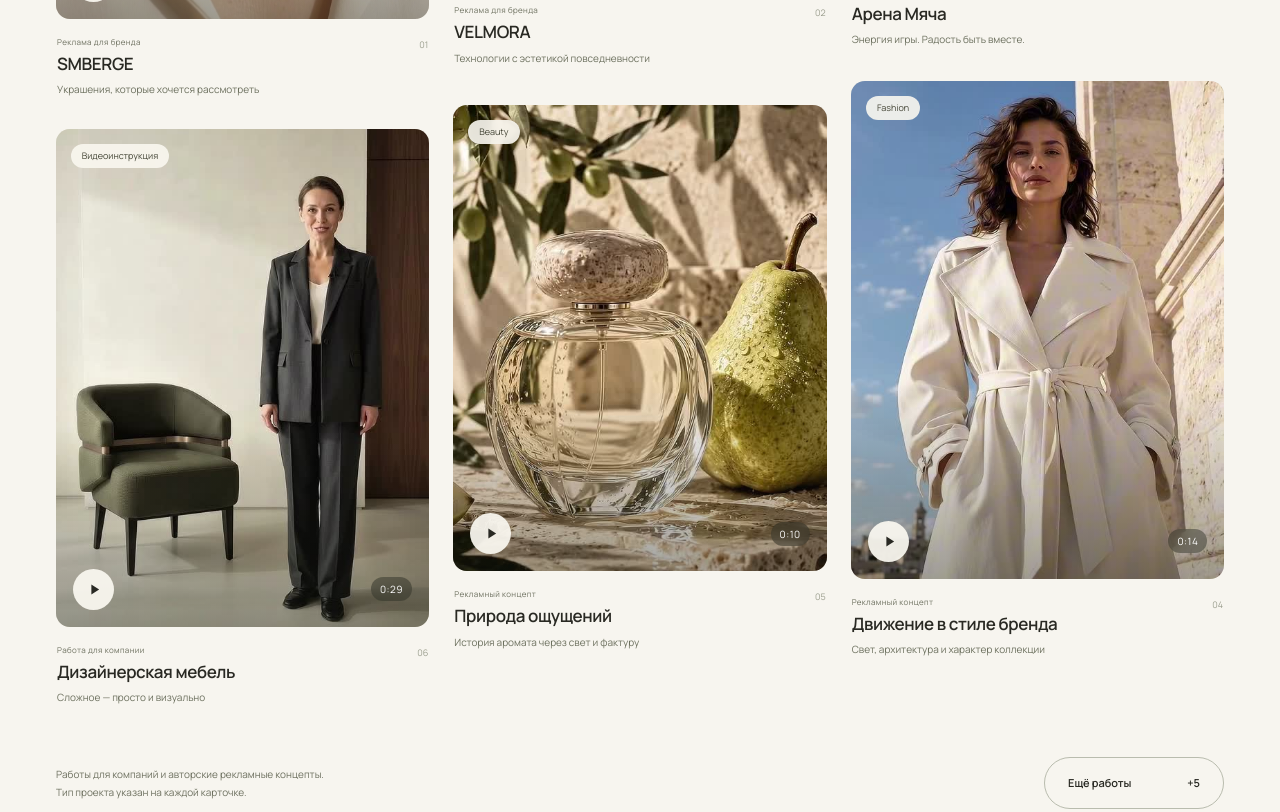
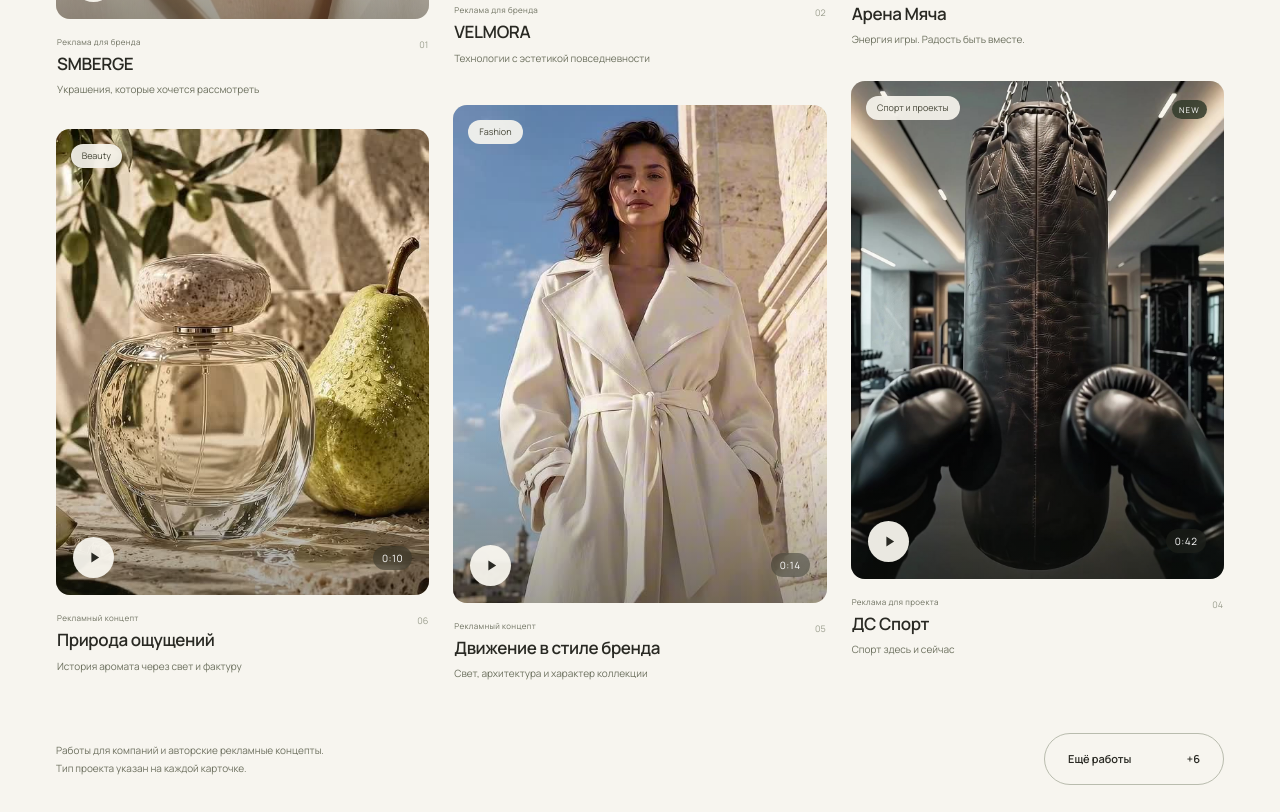
Before and after one commit to Svadba1509/AI-Video, a plain HTML site: page index.html in a window 1280 px wide. Shown: the part 1755-2567 px from the top of the page. Drawn offline with Linux system fonts and the light colour scheme.

Commit message:
Add DS Sport advertising video to portfolio

```diff
--- a/index.html
+++ b/index.html
@@ -16,7 +16,7 @@
   <link rel="stylesheet" href="fonts.css?v=20261113">
   <link rel="stylesheet" href="style.css?v=20261113-contacts">
   <link rel="stylesheet" href="collections.css?v=20261113-contacts">
-  <script src="projects.js?v=20261113-safety" defer></script>
+  <script src="projects.js?v=20261114-ds-sport" defer></script>
   <script src="app.js?v=20261113-contacts" defer></script>
   <link rel="canonical" href="https://svadba1509.github.io/AI-Video/">
   <meta property="og:url" content="https://svadba1509.github.io/AI-Video/">
@@ -51,7 +51,7 @@
     <section class="works wrap section-space" id="works" aria-labelledby="works-title">
       <div class="section-topline"><p class="eyebrow">01 / ИЗБРАННЫЕ РАБОТЫ</p><span class="quiet-label">Разные ниши. Свой характер.</span></div>
       <div class="section-heading"><h2 id="works-title">Красиво — это только<br><em>начало истории.</em></h2><p>Украшения, технологии, спорт.<br>Посмотрите, как может выглядеть<br>визуальная история вашего бренда.</p></div>
-      <div class="portfolio-bar"><div class="filters" role="group" aria-label="Категории портфолио"><button type="button" data-filter="all" aria-pressed="true" class="active">Все работы <span>11</span></button><button type="button" data-filter="brands" aria-pressed="false">Для брендов</button><button type="button" data-filter="product" aria-pressed="false">Продукт</button><button type="button" data-filter="concepts" aria-pressed="false">Концепты</button></div><span class="watch-note"><svg viewBox="0 0 24 24" aria-hidden="true"><path d="m9 5 11 7-11 7Z" fill="currentColor"/></svg> Нажмите, чтобы посмотреть</span></div>
+      <div class="portfolio-bar"><div class="filters" role="group" aria-label="Категории портфолио"><button type="button" data-filter="all" aria-pressed="true" class="active">Все работы <span>12</span></button><button type="button" data-filter="brands" aria-pressed="false">Для брендов</button><button type="button" data-filter="product" aria-pressed="false">Продукт</button><button type="button" data-filter="concepts" aria-pressed="false">Концепты</button></div><span class="watch-note"><svg viewBox="0 0 24 24" aria-hidden="true"><path d="m9 5 11 7-11 7Z" fill="currentColor"/></svg> Нажмите, чтобы посмотреть</span></div>
       <div class="gallery"><article class="work" data-category="brands product" data-index="0"><div class="work-inner">
       <button type="button" class="art" data-project="smberge" style="--art-ratio:3 / 4" aria-label="Смотреть видео: SMBERGE">
         <img src="assets/smberge-poster.jpg" alt="Жемчужное украшение SMBERGE на модели в тёплом солнечном свете" width="1080" height="1920" loading="lazy" decoding="async">
@@ -79,79 +79,88 @@
       </button>
       <div class="caption"><div><p class="work-type">Реклама для проекта</p><h3>Арена Мяча</h3><p class="work-subtitle">Энергия игры. Радость быть вместе.</p></div><span class="work-number">03</span></div>
     </div></article>
-<article class="work" data-category="concepts" data-index="3"><div class="work-inner">
+<article class="work" id="work-ds-sport" data-category="brands" data-index="3"><div class="work-inner">
+      <button type="button" class="art" data-project="ds-sport" style="--art-ratio:3 / 4" aria-label="Смотреть видео: ДС Спорт">
+        <img src="assets/ds-sport-poster.jpg" alt="Боксёрские перчатки и кожаная груша в современном спортивном зале" width="1080" height="1920" loading="lazy" decoding="async">
+        <span class="art-category">Спорт и проекты</span>
+        <span class="new-tag">NEW</span>
+        <span class="art-bottom"><span class="play-button"><svg viewBox="0 0 24 24" aria-hidden="true"><path d="m9 5 11 7-11 7Z" fill="currentColor"/></svg><span>Смотреть</span></span><span class="duration">0:42</span></span>
+      </button>
+      <div class="caption"><div><p class="work-type">Реклама для проекта</p><h3>ДС Спорт</h3><p class="work-subtitle">Спорт здесь и сейчас</p></div><span class="work-number">04</span></div>
+    </div></article>
+<article class="work" data-category="concepts" data-index="4"><div class="work-inner">
       <button type="button" class="art" data-project="fashion" style="--art-ratio:3 / 4" aria-label="Смотреть видео: Движение в стиле бренда">
         <img src="assets/fashion-video-poster.jpg" alt="Модель в светлом пальто у каменной архитектуры" width="540" height="960" loading="lazy" decoding="async">
         <span class="art-category">Fashion</span>
 
         <span class="art-bottom"><span class="play-button"><svg viewBox="0 0 24 24" aria-hidden="true"><path d="m9 5 11 7-11 7Z" fill="currentColor"/></svg><span>Смотреть</span></span><span class="duration">0:14</span></span>
       </button>
-      <div class="caption"><div><p class="work-type">Рекламный концепт</p><h3>Движение в стиле бренда</h3><p class="work-subtitle">Свет, архитектура и характер коллекции</p></div><span class="work-number">04</span></div>
+      <div class="caption"><div><p class="work-type">Рекламный концепт</p><h3>Движение в стиле бренда</h3><p class="work-subtitle">Свет, архитектура и характер коллекции</p></div><span class="work-number">05</span></div>
     </div></article>
-<article class="work" data-category="concepts product" data-index="4"><div class="work-inner">
+<article class="work" data-category="concepts product" data-index="5"><div class="work-inner">
       <button type="button" class="art" data-project="nature" style="--art-ratio:4 / 5" aria-label="Смотреть видео: Природа ощущений">
         <img src="assets/nature-poster.jpg" alt="Флакон духов и зелёная груша на камне в солнечном свете" width="540" height="960" loading="lazy" decoding="async">
         <span class="art-category">Beauty</span>
 
         <span class="art-bottom"><span class="play-button"><svg viewBox="0 0 24 24" aria-hidden="true"><path d="m9 5 11 7-11 7Z" fill="currentColor"/></svg><span>Смотреть</span></span><span class="duration">0:10</span></span>
       </button>
-      <div class="caption"><div><p class="work-type">Рекламный концепт</p><h3>Природа ощущений</h3><p class="work-subtitle">История аромата через свет и фактуру</p></div><span class="work-number">05</span></div>
+      <div class="caption"><div><p class="work-type">Рекламный концепт</p><h3>Природа ощущений</h3><p class="work-subtitle">История аромата через свет и фактуру</p></div><span class="work-number">06</span></div>
     </div></article>
-<article class="work" data-category="brands" data-index="5"><div class="work-inner">
+<article class="work extra-work" data-category="brands" data-index="6"><div class="work-inner">
       <button type="button" class="art" data-project="furniture" style="--art-ratio:3 / 4" aria-label="Смотреть видео: Дизайнерская мебель">
         <img src="assets/furniture-v2-poster.jpg" alt="Ведущая рядом с дизайнерским креслом в светлом интерьере" width="540" height="960" loading="lazy" decoding="async">
         <span class="art-category">Видеоинструкция</span>
 
         <span class="art-bottom"><span class="play-button"><svg viewBox="0 0 24 24" aria-hidden="true"><path d="m9 5 11 7-11 7Z" fill="currentColor"/></svg><span>Смотреть</span></span><span class="duration">0:29</span></span>
       </button>
-      <div class="caption"><div><p class="work-type">Работа для компании</p><h3>Дизайнерская мебель</h3><p class="work-subtitle">Сложное — просто и визуально</p></div><span class="work-number">06</span></div>
+      <div class="caption"><div><p class="work-type">Работа для компании</p><h3>Дизайнерская мебель</h3><p class="work-subtitle">Сложное — просто и визуально</p></div><span class="work-number">07</span></div>
     </div></article>
-<article class="work extra-work" data-category="concepts product" data-index="6"><div class="work-inner">
+<article class="work extra-work" data-category="concepts product" data-index="7"><div class="work-inner">
       <button type="button" class="art" data-project="headphones" style="--art-ratio:4 / 3" aria-label="Смотреть видео: За пределами звука">
         <img src="assets/headphones-poster.jpg" alt="Металлические наушники в солнечном скалистом пейзаже" width="960" height="540" loading="lazy" decoding="async">
         <span class="art-category">Техника</span>
 
         <span class="art-bottom"><span class="play-button"><svg viewBox="0 0 24 24" aria-hidden="true"><path d="m9 5 11 7-11 7Z" fill="currentColor"/></svg><span>Смотреть</span></span><span class="duration">0:08</span></span>
       </button>
-      <div class="caption"><div><p class="work-type">Рекламный концепт</p><h3>За пределами звука</h3><p class="work-subtitle">Продукт в неожиданном пространстве</p></div><span class="work-number">07</span></div>
+      <div class="caption"><div><p class="work-type">Рекламный концепт</p><h3>За пределами звука</h3><p class="work-subtitle">Продукт в неожиданном пространстве</p></div><span class="work-number">08</span></div>
     </div></article>
-<article class="work extra-work" data-category="concepts" data-index="7"><div class="work-inner">
+<article class="work extra-work" data-category="concepts" data-index="8"><div class="work-inner">
       <button type="button" class="art" data-project="safety-sketch" style="--art-ratio:4 / 5" aria-label="Смотреть видео: Скетч об охране труда">
         <img src="assets/safety-sketch-poster.jpg" alt="Иллюстрированная сцена из скетча об охране труда" width="540" height="960" loading="lazy" decoding="async">
         <span class="art-category">Скетч</span>
 
         <span class="art-bottom"><span class="play-button"><svg viewBox="0 0 24 24" aria-hidden="true"><path d="m9 5 11 7-11 7Z" fill="currentColor"/></svg><span>Смотреть</span></span><span class="duration">0:10</span></span>
       </button>
-      <div class="caption"><div><p class="work-type">Авторский скетч</p><h3>Скетч об охране труда</h3><p class="work-subtitle">О безопасности — с характером</p></div><span class="work-number">08</span></div>
+      <div class="caption"><div><p class="work-type">Авторский скетч</p><h3>Скетч об охране труда</h3><p class="work-subtitle">О безопасности — с характером</p></div><span class="work-number">09</span></div>
     </div></article>
-<article class="work extra-work" data-category="brands" data-index="8"><div class="work-inner">
+<article class="work extra-work" data-category="brands" data-index="9"><div class="work-inner">
       <button type="button" class="art" data-project="babloo" style="--art-ratio:3 / 4" aria-label="Смотреть видео: Babloo">
         <img src="assets/babloo-poster.jpg" alt="Кадр видеоролика для Babloo с креативными специалистами" width="540" height="960" loading="lazy" decoding="async">
         <span class="art-category">Видео для бренда</span>
 
         <span class="art-bottom"><span class="play-button"><svg viewBox="0 0 24 24" aria-hidden="true"><path d="m9 5 11 7-11 7Z" fill="currentColor"/></svg><span>Смотреть</span></span><span class="duration">0:08</span></span>
       </button>
-      <div class="caption"><div><p class="work-type">Работа для компании</p><h3>Babloo</h3><p class="work-subtitle">Креативные специалисты рядом</p></div><span class="work-number">09</span></div>
+      <div class="caption"><div><p class="work-type">Работа для компании</p><h3>Babloo</h3><p class="work-subtitle">Креативные специалисты рядом</p></div><span class="work-number">10</span></div>
     </div></article>
-<article class="work extra-work" data-category="concepts product" data-index="9"><div class="work-inner">
+<article class="work extra-work" data-category="concepts product" data-index="10"><div class="work-inner">
       <button type="button" class="art" data-project="nude" style="--art-ratio:3 / 4" aria-label="Посмотреть концепт: Тактильный нюд">
         <img src="assets/nude-v3.png" alt="Пудровый косметический стик рядом с белой фрезией" width="1086" height="1448" loading="lazy" decoding="async">
         <span class="art-category">Beauty</span>
 
         <span class="art-bottom"><span class="play-button"><svg viewBox="0 0 24 24" fill="none" aria-hidden="true"><path d="M6 18 18 6M6 6h12v12" stroke="currentColor" stroke-width="1.6" stroke-linecap="round" stroke-linejoin="round"/></svg><span>Открыть</span></span><span class="duration">КОНЦЕПТ</span></span>
       </button>
-      <div class="caption"><div><p class="work-type">Визуальный концепт · фото</p><h3>Тактильный нюд</h3><p class="work-subtitle">Цвет, фактура и мягкий свет</p></div><span class="work-number">10</span></div>
+      <div class="caption"><div><p class="work-type">Визуальный концепт · фото</p><h3>Тактильный нюд</h3><p class="work-subtitle">Цвет, фактура и мягкий свет</p></div><span class="work-number">11</span></div>
     </div></article>
-<article class="work extra-work" data-category="concepts product" data-index="10"><div class="work-inner">
+<article class="work extra-work" data-category="concepts product" data-index="11"><div class="work-inner">
       <button type="button" class="art" data-project="soft" style="--art-ratio:4 / 3" aria-label="Посмотреть концепт: Мягкая геометрия">
         <img src="assets/soft-v2.png" alt="Молочный косметический стик на фисташковом стекле на лавандовом фоне" width="1086" height="1448" loading="lazy" decoding="async">
         <span class="art-category">Beauty</span>
 
         <span class="art-bottom"><span class="play-button"><svg viewBox="0 0 24 24" fill="none" aria-hidden="true"><path d="M6 18 18 6M6 6h12v12" stroke="currentColor" stroke-width="1.6" stroke-linecap="round" stroke-linejoin="round"/></svg><span>Открыть</span></span><span class="duration">КОНЦЕПТ</span></span>
       </button>
-      <div class="caption"><div><p class="work-type">Визуальный концепт · фото</p><h3>Мягкая геометрия</h3><p class="work-subtitle">Визуальный язык будущей кампании</p></div><span class="work-number">11</span></div>
+      <div class="caption"><div><p class="work-type">Визуальный концепт · фото</p><h3>Мягкая геометрия</h3><p class="work-subtitle">Визуальный язык будущей кампании</p></div><span class="work-number">12</span></div>
     </div></article></div>
-      <div class="gallery-footer"><p>Работы для компаний и авторские рекламные концепты.<br>Тип проекта указан на каждой карточке.</p><button type="button" class="button button-outline" id="show-more" aria-expanded="false">Ещё работы <span>+5</span></button></div>
+      <div class="gallery-footer"><p>Работы для компаний и авторские рекламные концепты.<br>Тип проекта указан на каждой карточке.</p><button type="button" class="button button-outline" id="show-more" aria-expanded="false">Ещё работы <span>+6</span></button></div>
       <p class="sr-only" id="filter-status" role="status" aria-live="polite"></p>
     </section>
     <section class="collections wrap section-space" id="collections" aria-labelledby="collections-title">
--- a/projects.js
+++ b/projects.js
@@ -68,6 +68,29 @@ window.PORTFOLIO = [
       "720 × 1280"
     ],
     "original": "https://drive.google.com/file/d/14YXs92BEsHBWJmc0KteeWlWXag4GfVdS/view",
+    "featured": true
+  },
+  {
+    "id": "ds-sport",
+    "title": "ДС Спорт",
+    "subtitle": "Спорт здесь и сейчас",
+    "category": "Спорт и проекты",
+    "label": "Реклама для проекта",
+    "tags": [
+      "brands"
+    ],
+    "poster": "ds-sport-poster.jpg",
+    "hls": "ds-sport/master.m3u8",
+    "duration": "0:42",
+    "ratio": "3 / 4",
+    "alt": "Боксёрские перчатки и кожаная груша в современном спортивном зале",
+    "description": "Спорт в ритме города: тренировки от первого лица, динамичный монтаж и поиск занятий в приложении. Рекламная история для «ДС Спорт».",
+    "details": [
+      "Спортивный сервис",
+      "Рекламный ролик",
+      "1080 × 1920 · 50 кадров/с"
+    ],
+    "original": "https://drive.google.com/file/d/1ThZmXgJk1aDLop17tCYJi9nn415UhE58/view",
     "featured": true
   },
   {
```
Also changed, not shown: assets/ds-sport-poster.jpg (added), 4 other files.
